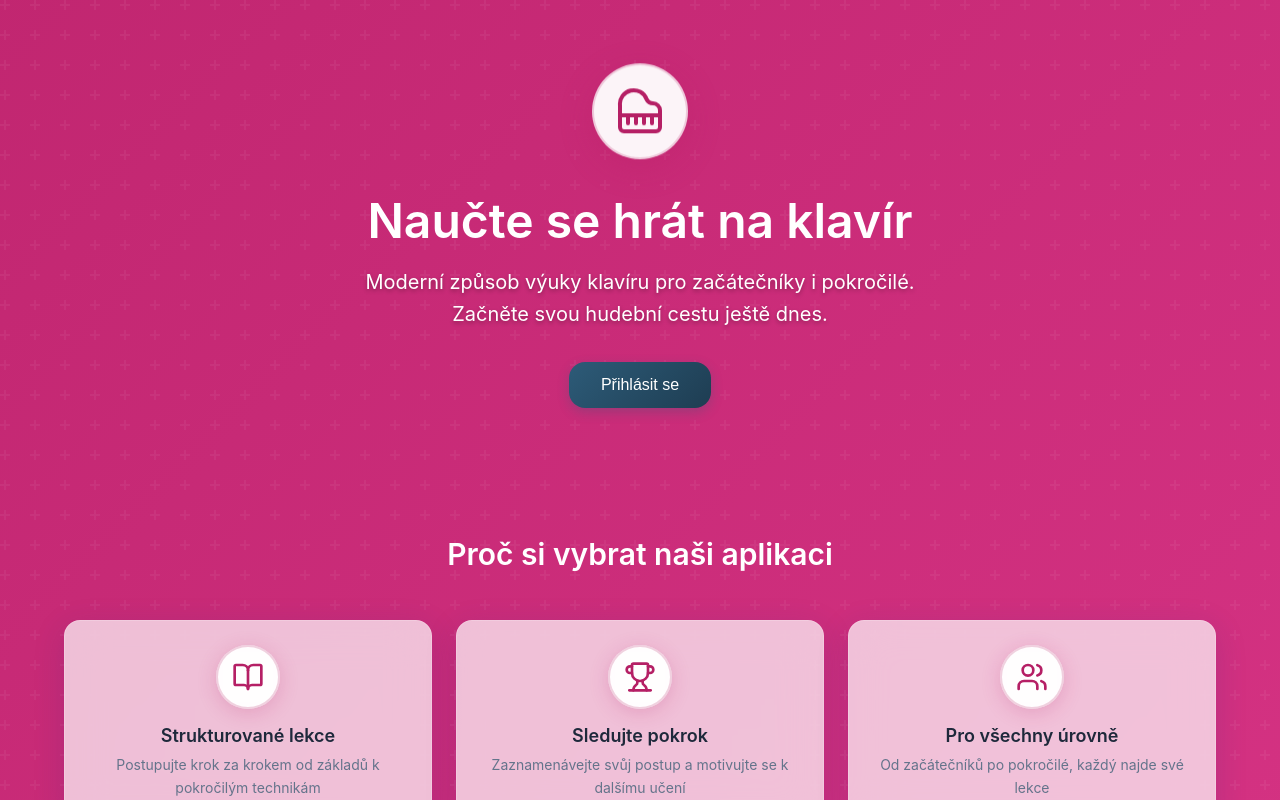
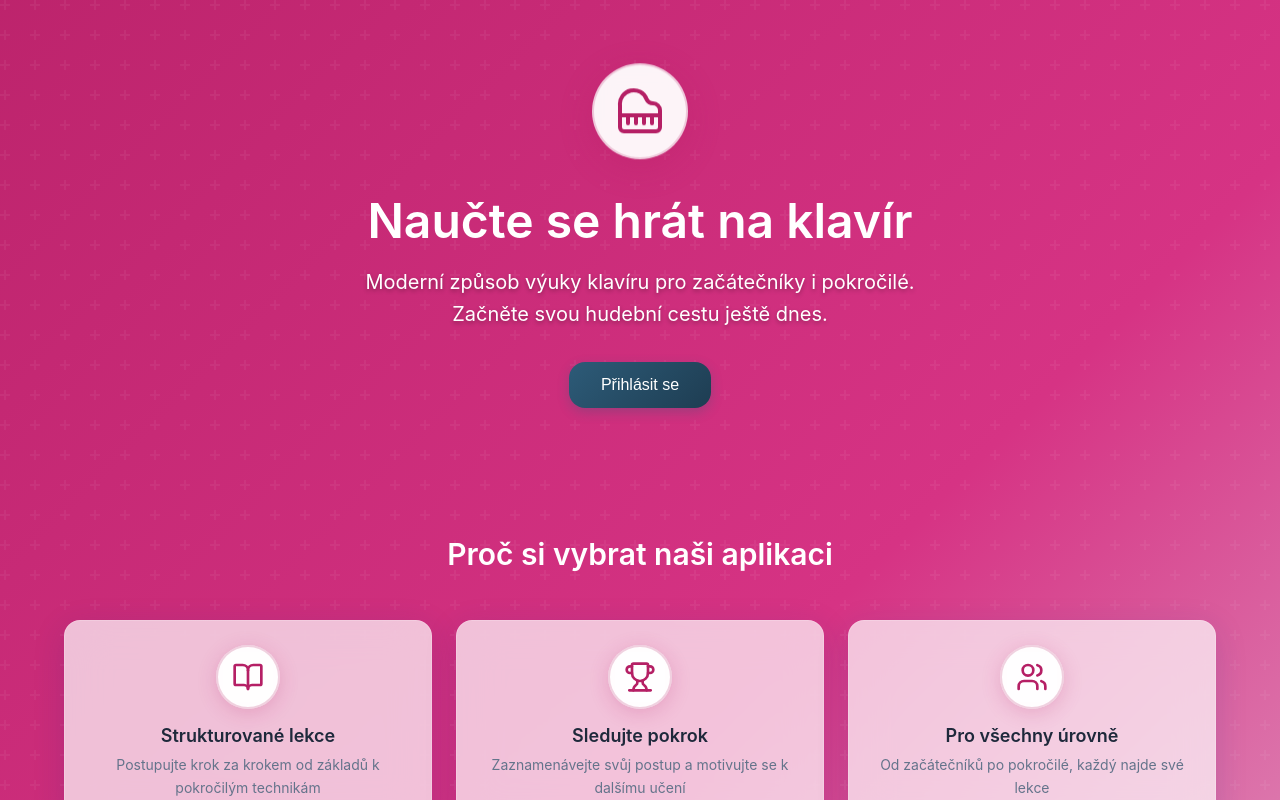
Before and after one commit to lennayia/piano, a React (Vite) app: page / in a window 1280 px wide. Shown: the top 800 px of the page. Built offline with nearby package versions, Linux system fonts and the light colour scheme.

Commit message:
Zúžení růžového pásu v gradientu pro čistší vzhled
- Růžová soustředěna do užšího pásu (45%-55% místo 40%-60%)
- Více prostoru pro ledové tóny (šedá a ledová modrá)
- Zachován odstín růžové, ale menší plocha

```diff
--- a/src/styles/index.css
+++ b/src/styles/index.css
@@ -67,7 +67,7 @@ body {
     sans-serif;
   -webkit-font-smoothing: antialiased;
   -moz-osx-font-smoothing: grayscale;
-  background: linear-gradient(135deg, #f8f9fa 0%, #e8f4f8 20%, #b51f65 40%, #d63384 60%, #e8f4f8 80%, #f8f9fa 100%);
+  background: linear-gradient(135deg, #f8f9fa 0%, #e8f4f8 35%, #b51f65 45%, #d63384 55%, #e8f4f8 65%, #f8f9fa 100%);
   background-size: 400% 400%;
   animation: gradient-shift 15s ease infinite;
   color: var(--color-text);
```
